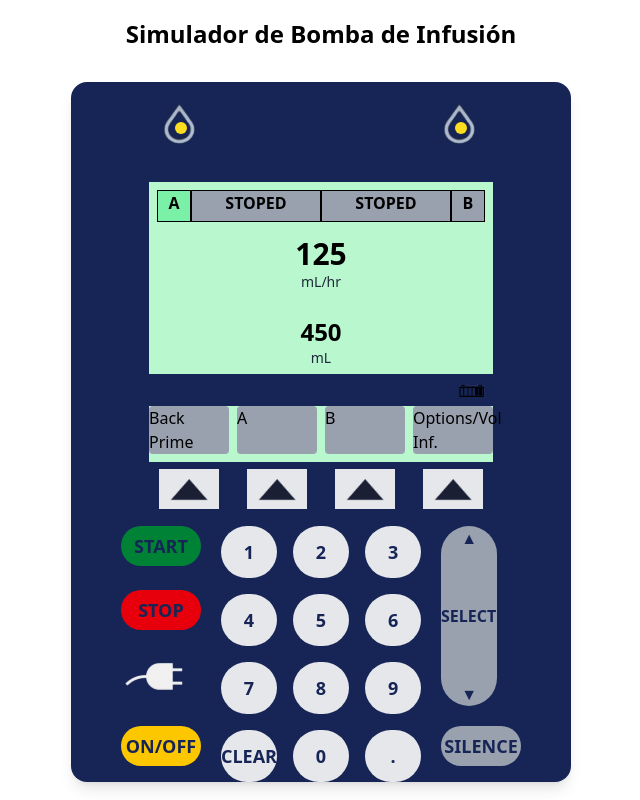
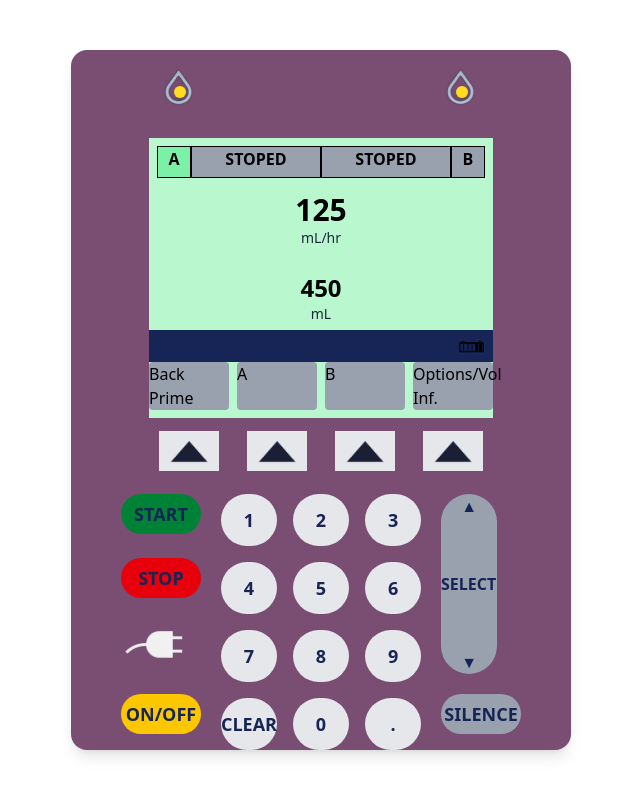
Before and after one commit to vpeinado263/simulador-bomba-insulina, a Next.js app in the folder frontend/: page / in a window 1280 px wide. Shown: the whole page, without its empty margins (319-959 px from the left). Built offline with nearby package versions, Linux system fonts and the light colour scheme.

Commit message:
Modificar estilos de tailwind

```diff
--- a/frontend/src/components/atoms/Indicadores/LineFlowIndicator.jsx
+++ b/frontend/src/components/atoms/Indicadores/LineFlowIndicator.jsx
@@ -5,8 +5,8 @@ const LineFlowIndicator = () => {
       <img
       src="lineflowindicator.svg"
       alt="Line Flow Indicator"
-      width={80}
-      height={80}
+      width={70}
+      height={70}
       />
     </div>
   );
--- a/frontend/src/components/molecules/FluidDrop.jsx
+++ b/frontend/src/components/molecules/FluidDrop.jsx
@@ -5,12 +5,11 @@ const FluidDrop = ({ line, active }) => {
     <div className="relative flex flex-col items-center">
       <LineFlowIndicator />
       <div
-        className={`absolute top-10 w-3 h-3 rounded-full ${
+        className={`absolute top-9 w-3 h-3 rounded-full ${
           active ? "bg-yellow-300 animate-pulse border-white" : "bg-green-300-300 border-gray-300"
         }`}
       ></div>
-
-      <span className="mt-2 text-sm font-medium text-white">{line}</span>
+      <span>{line}</span>
     </div>
   );
 };
--- a/frontend/src/components/organisms/FluidIndicators.jsx
+++ b/frontend/src/components/organisms/FluidIndicators.jsx
@@ -3,7 +3,7 @@ import FluidDrop from "../molecules/FluidDrop";
 const FluidIndicators = () => {
   return (
   <div>
-    <div className="flex space-x-50">
+    <div className="flex space-x-53">
       <FluidDrop active={true} />
       <FluidDrop active={true} />
     </div>
--- a/frontend/src/components/templates/DeviceLayout.jsx
+++ b/frontend/src/components/templates/DeviceLayout.jsx
@@ -5,7 +5,7 @@ import SoftkeysSelector from "../organisms/SoftkeysSelector";
 
 const DeviceLayout = () => {
   return (
-    <div className="w-[500px] h-[700px] bg-blue-950 rounded-2xl shadow-lg flex flex-col justify-between items-center">
+    <div className="w-[500px] h-[700px] bg-[rgb(122,77,115)] rounded-2xl shadow-lg flex flex-col justify-between items-center">
       <div>
         <FluidIndicators />
       </div>
--- a/frontend/src/pages/index.jsx
+++ b/frontend/src/pages/index.jsx
@@ -5,9 +5,6 @@ export default function Home() {
   return (
     <>
     <div className="min-h-screen flex flex-col items-center justify-center">
-      <h1 className="text-2xl font-bold mb-8 text-center">
-        Simulador de Bomba de Infusión
-      </h1>
       <DeviceLayout />
     </div>
     </>
```
